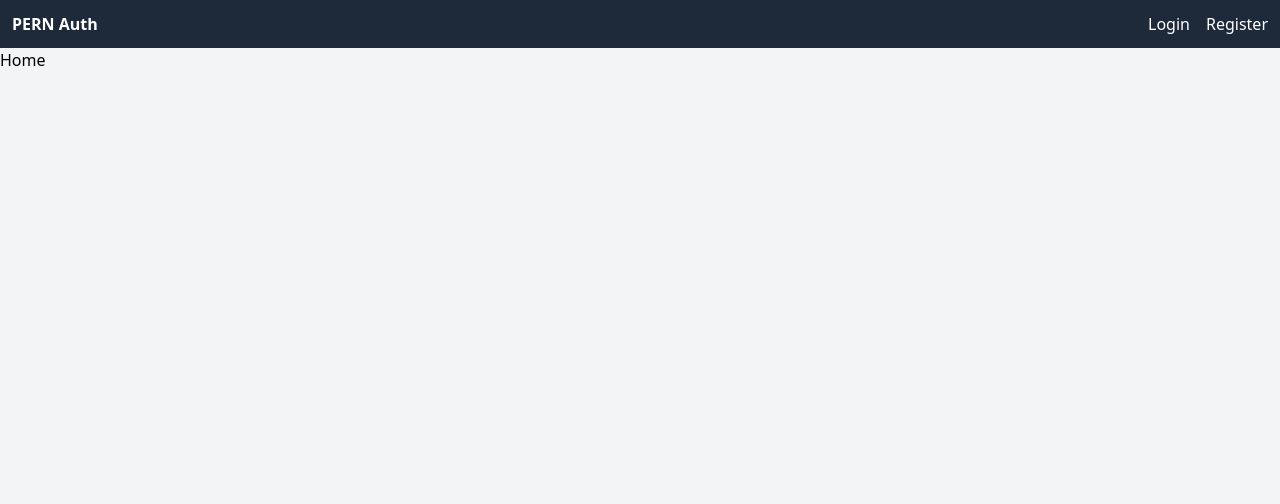
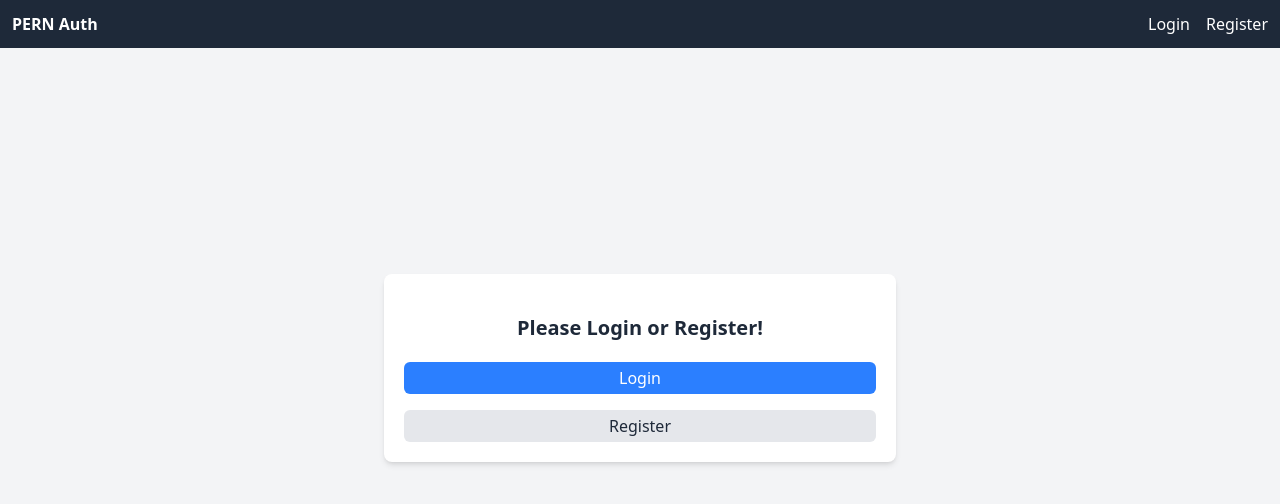
Before and after one commit to Shema-arsene/PERN-auth, a React (Vite) app in the folder frontend/: page / in a window 1280 px wide. Shown: the top 504 px of the page. Built offline with nearby package versions, Linux system fonts and the light colour scheme; no server answers.

Commit message:
Update homepage to show loggedin user prompt user to login or register once there is no user

```diff
--- a/frontend/src/App.jsx
+++ b/frontend/src/App.jsx
@@ -15,6 +15,7 @@ axios.defaults.withCredentials = true
 
 const App = () => {
   const [user, setUser] = useState(null)
+  const [error, setError] = useState("")
   const [loading, setLoading] = useState(true)
 
   const fetchUser = async () => {
@@ -43,7 +44,7 @@ const App = () => {
     <Router>
       <Navbar user={user} setUser={setUser} />
       <Routes>
-        <Route path="/" element={<Home />} />
+        <Route path="/" element={<Home user={user} error={error} />} />
         <Route path="/register" element={<Register setUser={setUser} />} />
         <Route path="/login" element={<Login setUser={setUser} />} />
       </Routes>
--- a/frontend/src/pages/Home.jsx
+++ b/frontend/src/pages/Home.jsx
@@ -1,7 +1,43 @@
 import React from "react"
+import { Link } from "react-router-dom"
 
-const Home = () => {
-  return <div>Home</div>
+const Home = ({ user, error }) => {
+  return (
+    <main className="min-h-[80vh] flex items-center justify-center gap-5 p-5">
+      <div className="bg-white p-5 rounded-lg shadow-md w-full max-w-lg text-center">
+        {error && <p className="text-red-500">{error}</p>}
+        {user ? (
+          <div>
+            <h1 className="text-2xl font-bold mb-4 text-gray-800">
+              Welcome, {user.name}
+            </h1>
+
+            <p className="text-gray-600">Email: {user.email}</p>
+          </div>
+        ) : (
+          <div>
+            <h1 className="text-xl my-5 text-gray-800 font-bold text-center">
+              Please Login or Register!
+            </h1>
+            <div className="flex flex-col gap-y-4">
+              <Link
+                to="/login"
+                className="bg-blue-500 text-white px-2 py-1 rounded-md hover:bg-blue-700 font-medium"
+              >
+                Login
+              </Link>
+              <Link
+                to="/register"
+                className="bg-gray-200 text-gray-800 px-2 py-1 rounded-md hover:bg-gray-300 font-medium"
+              >
+                Register
+              </Link>
+            </div>
+          </div>
+        )}
+      </div>
+    </main>
+  )
 }
 
 export default Home
```
